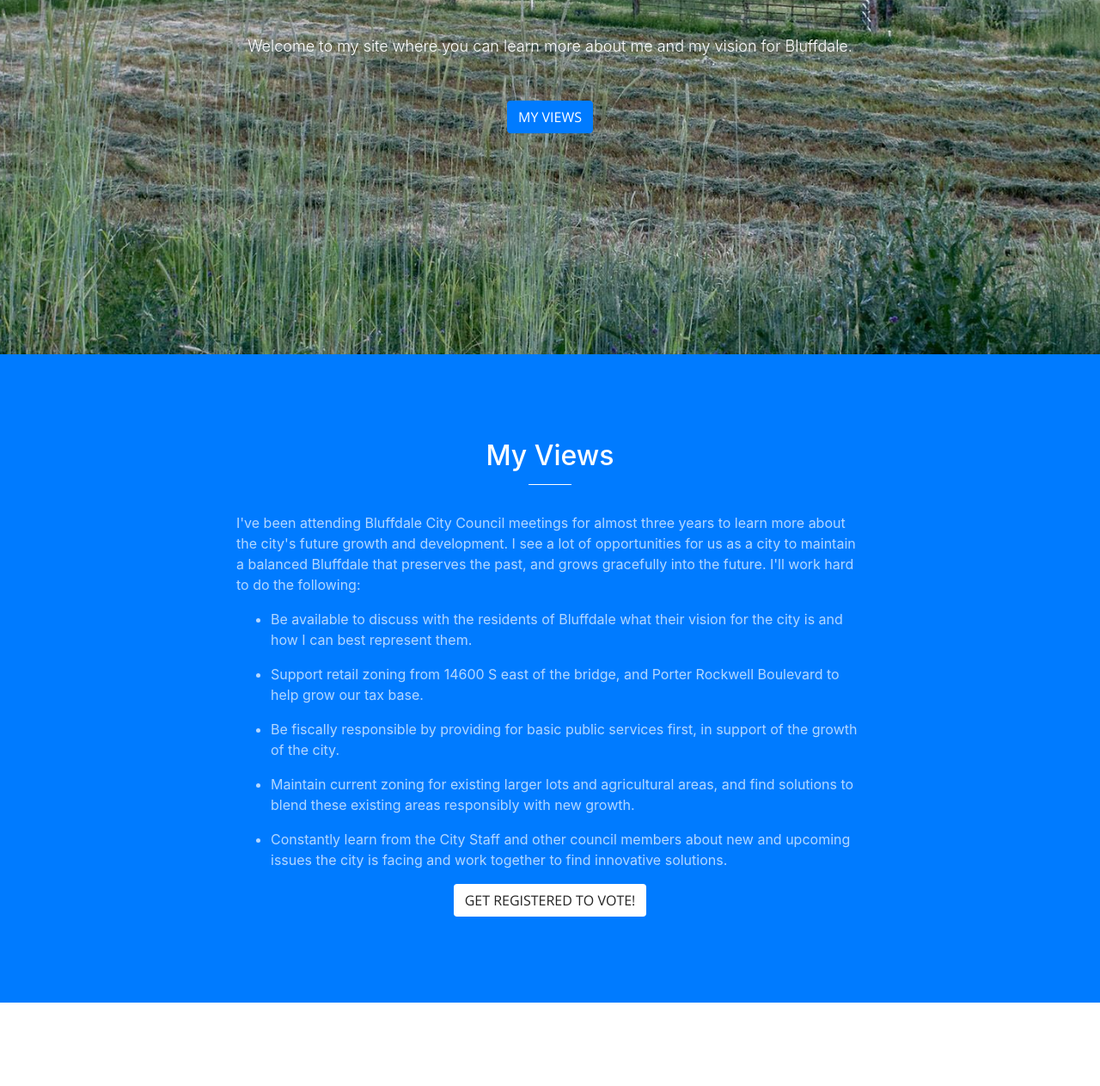
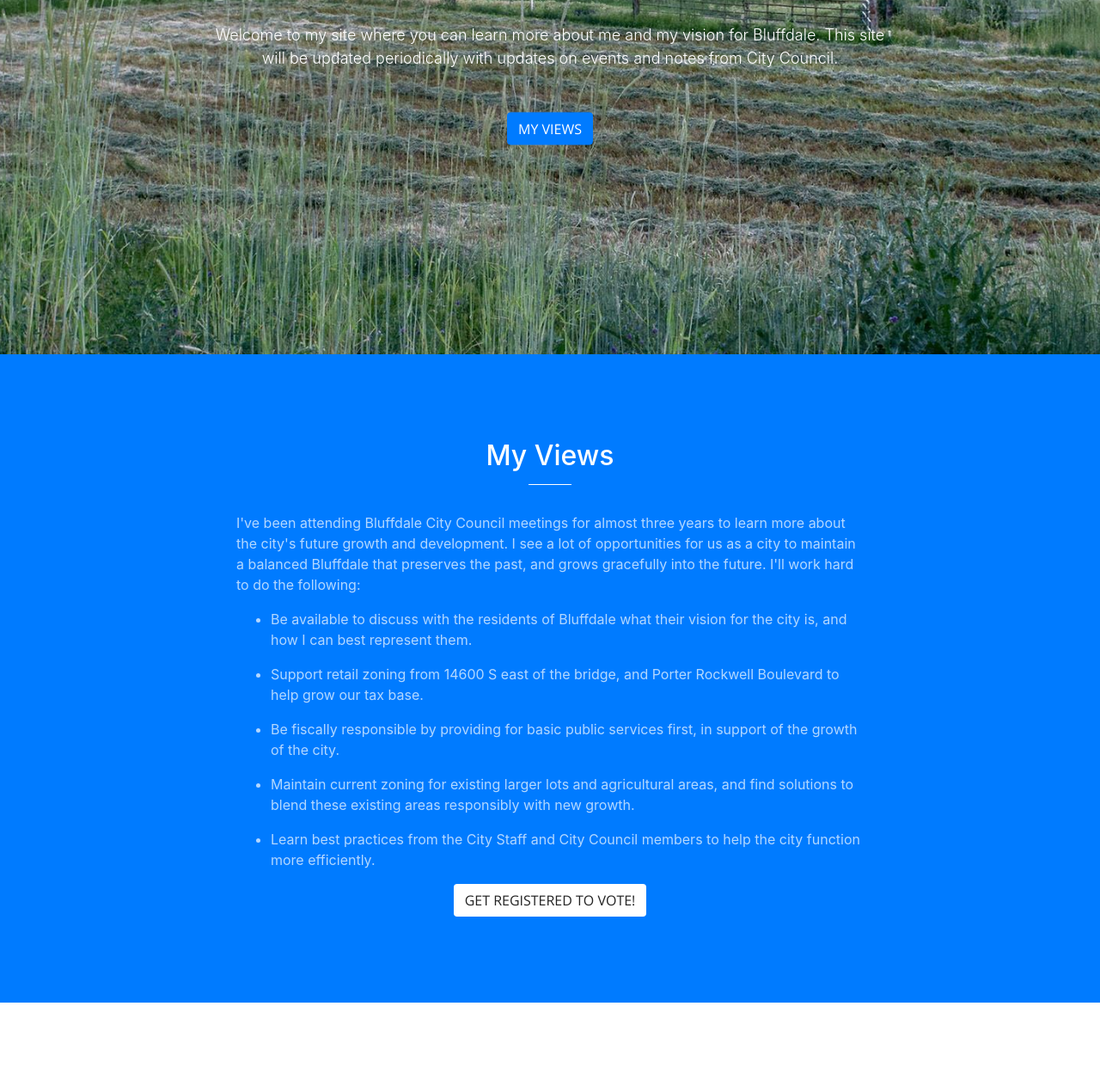
Before and after one commit to ulisesflynn/ulisesflynn.com, a website with bundled scripts: page index.html in a window 1280 px wide. Shown: the part 388-1651 px from the top of the page at 86% size. Built offline with nearby package versions, Linux system fonts and the light colour scheme.

Commit message:
Updated campaign sign, main page text

```diff
--- a/index.html
+++ b/index.html
@@ -32,7 +32,7 @@
     <nav class="navbar navbar-expand-lg navbar-light fixed-top" id="mainNav">
       <div class="container">
 				<a class="navbar-brand js-scroll-trigger" href="#page-top">
-            <img class="logo" src="img/campaignsign.jpg" class="img-responsive" width="125" height="100">
+            <img class="logo" src="img/campaignsign.jpg" class="img-responsive" width="140" height="100">
 				</a>
         <button class="navbar-toggler navbar-toggler-right" type="button" data-toggle="collapse" data-target="#navbarResponsive" aria-controls="navbarResponsive" aria-expanded="false" aria-label="Toggle navigation">
           <span class="navbar-toggler-icon"></span>
@@ -61,7 +61,7 @@
           <h1 id="homeHeading">Ulises Flynn </h1>
 					<h1>For Bluffdale City Council</h1>
           <hr>
-					<p>Welcome to my site where you can learn more about me and my vision for Bluffdale.</p>
+					<p>Welcome to my site where you can learn more about me and my vision for Bluffdale. This site will be updated periodically with updates on events and notes from City Council.</p>
           <a class="btn btn-primary btn-xl js-scroll-trigger" href="#views">My Views</a>
         </div>
       </div>
@@ -78,7 +78,7 @@
 						<p></p>
             <p class="text-faded">I've been attending Bluffdale City Council meetings for almost three years to learn more about the city's future growth and development. I see a lot of opportunities for us as a city to maintain a balanced Bluffdale that preserves the past, and grows gracefully into the future. I'll work hard to do the following:</p>
 						<ul>
-							<li class="text-faded">Be available to discuss with the residents of Bluffdale what their vision for the city is and how I can best represent them.</li>
+							<li class="text-faded">Be available to discuss with the residents of Bluffdale what their vision for the city is, and how I can best represent them.</li>
 						<p></p>
 							<li class="text-faded">Support retail zoning from 14600 S east of the bridge, and Porter Rockwell Boulevard to help grow our tax base.</li>
 								<p></p>
@@ -86,7 +86,7 @@
 								<p></p>
 							<li class="text-faded">Maintain current zoning for existing larger lots and agricultural areas, and find solutions to blend these existing areas responsibly with new growth.</li>
 								<p></p>
-							<li class="text-faded">Constantly learn from the City Staff and other council members about new and upcoming issues the city is facing and work together to find innovative solutions.</li>
+							<li class="text-faded">Learn best practices from the City Staff and City Council members to help the city function more efficiently. </li>
 								<p></p>
 						</ul>
           </div>
```
Also changed, not shown: img/campaignsign.jpg.
